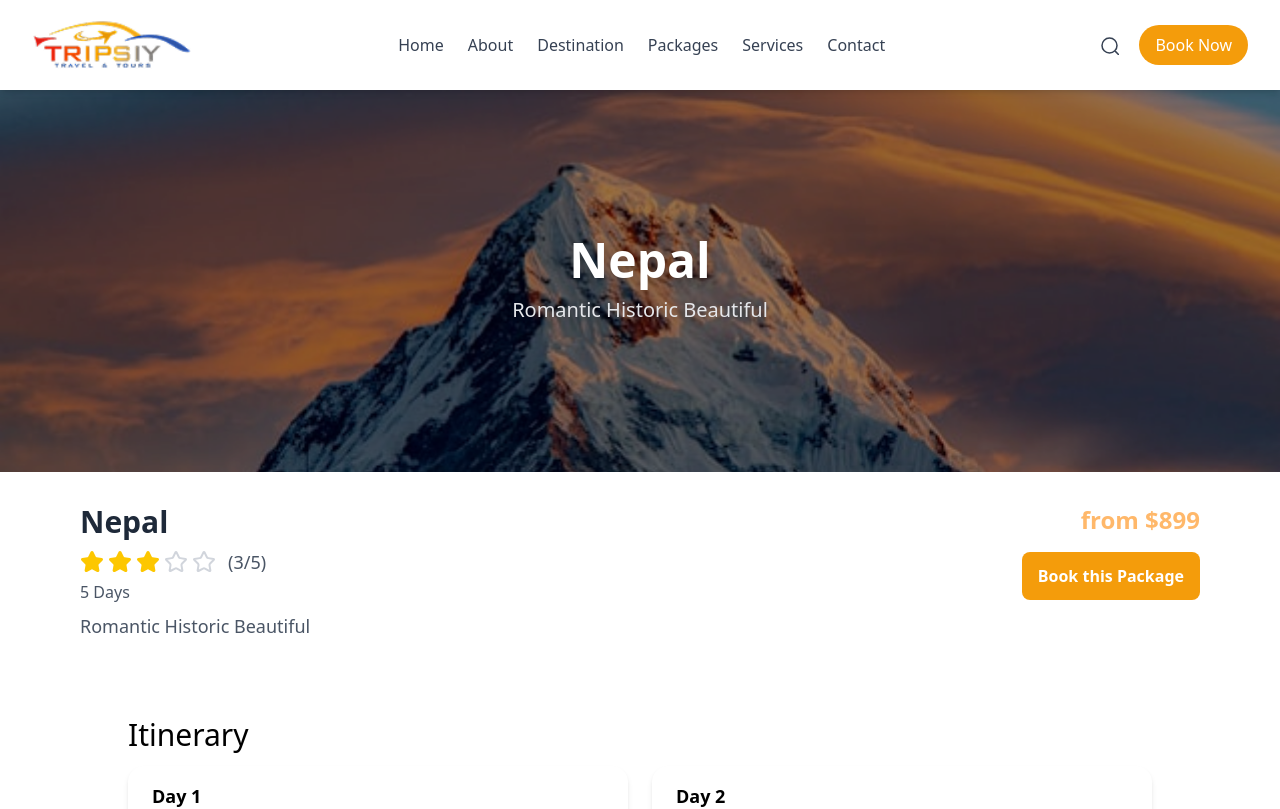
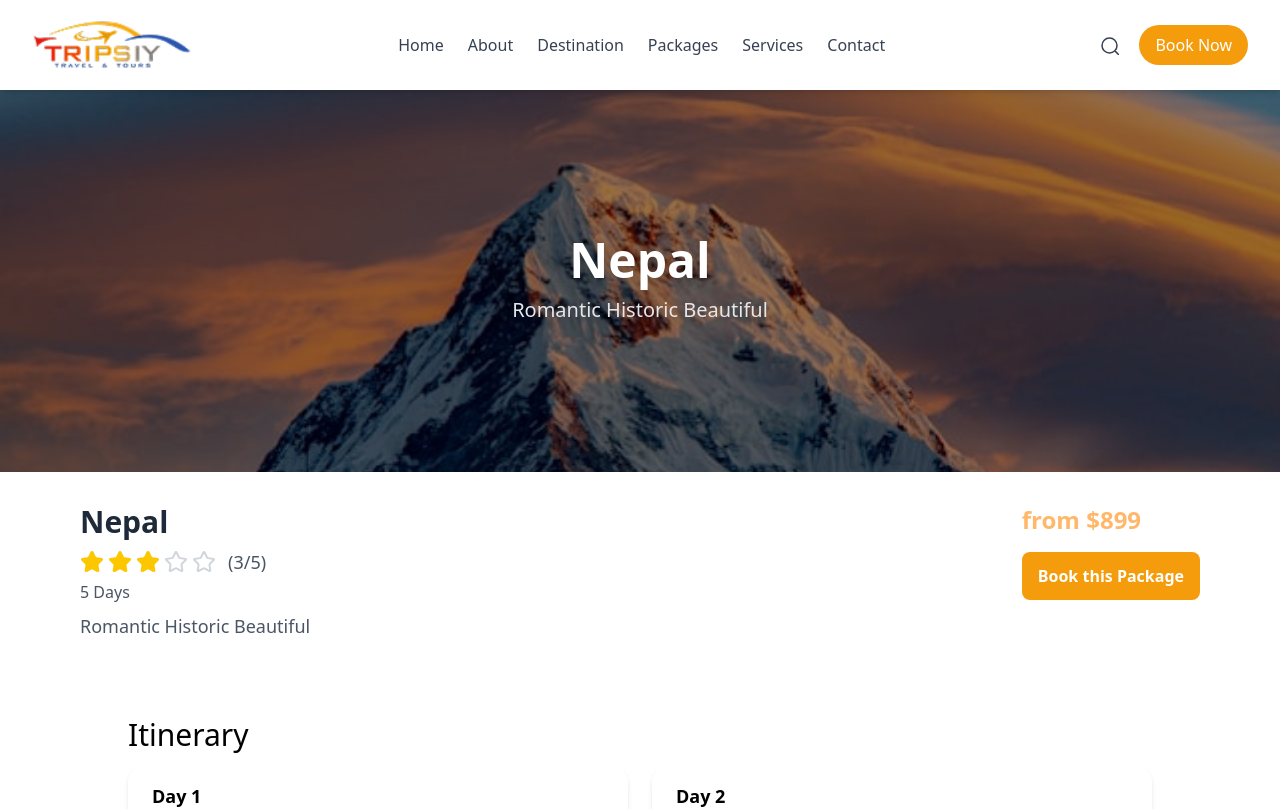
Before and after one commit to engrkashifkhan/tripsiy, a React (Vite) app: page /package/1 in a window 1280 px wide. Shown: the top 809 px of the page. Built offline with nearby package versions, Linux system fonts and the light colour scheme.

Commit message:
change position of detailpage btns

```diff
--- a/src/components/Packages/PackagesDetail.jsx
+++ b/src/components/Packages/PackagesDetail.jsx
@@ -507,7 +507,7 @@ Booking ID: ${generateRandomId(10)}
                 <p className="text-gray-600 text-lg mt-2">{packageItem.desc}</p>
               </div>
 
-              <div className="text-right">
+              <div>
                 <p className="text-2xl font-bold text-orange-300">
                   from ${packageItem.price}
                 </p>
```
